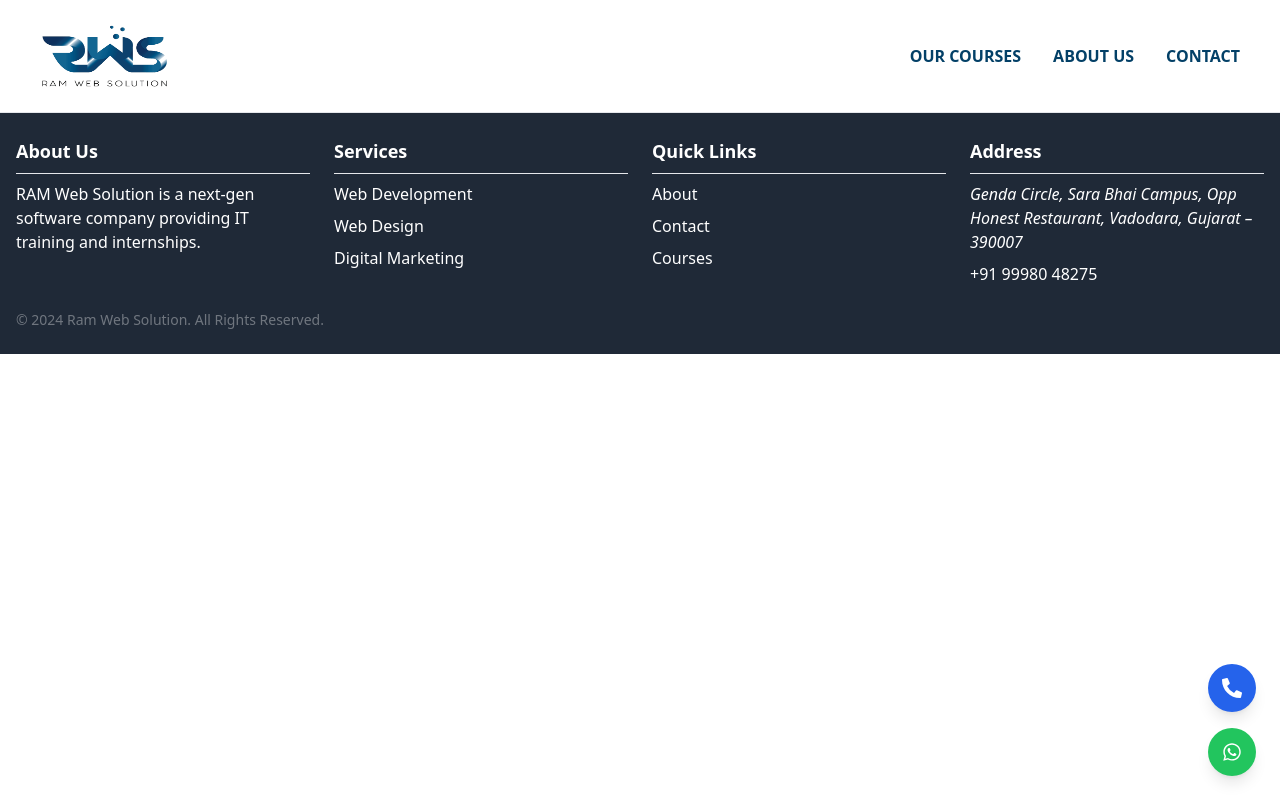
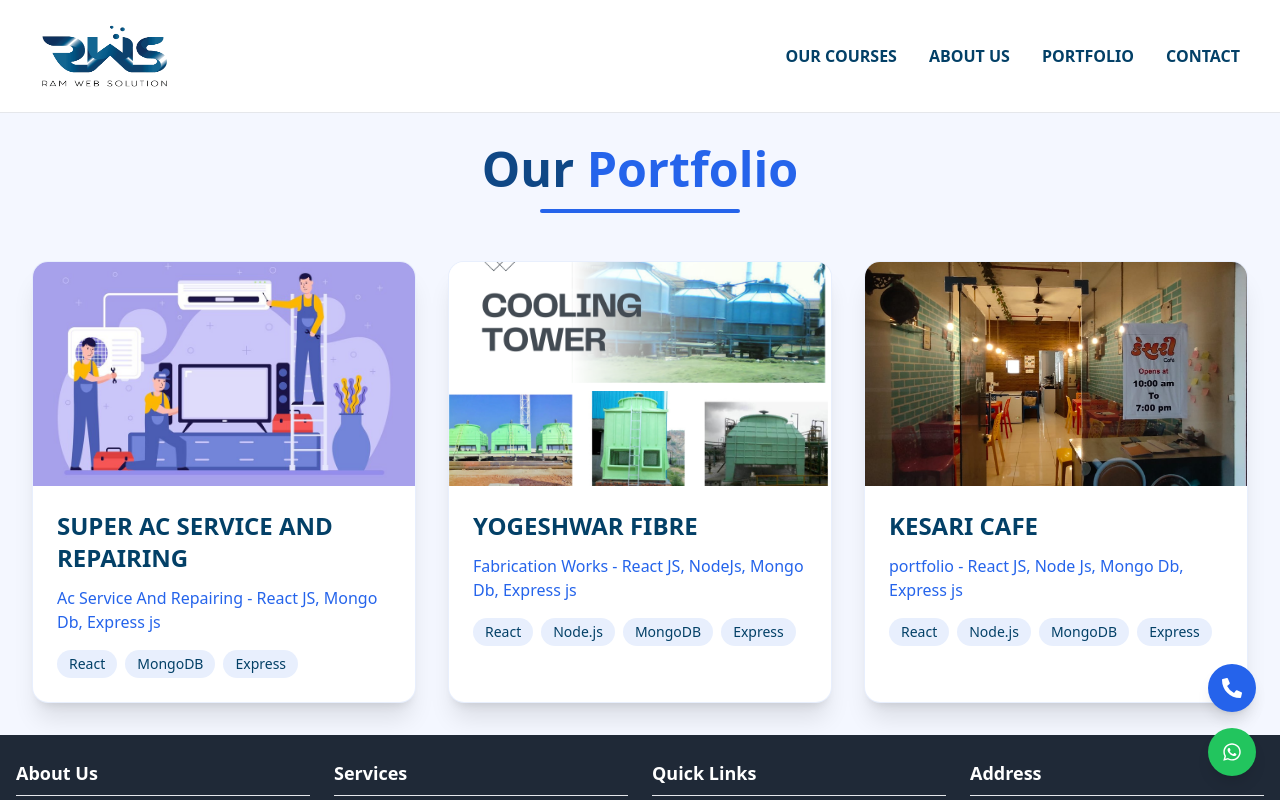
Before and after one commit to Darshanmakwana/ramweb, a React (Vite) app: page /Portfolio in a window 1280 px wide. Shown: the top 800 px of the page. Built offline with nearby package versions, Linux system fonts and the light colour scheme.

Commit message:
add portfolio page and button in home page

```diff
--- a/src/App.jsx
+++ b/src/App.jsx
@@ -8,6 +8,7 @@
 import Footer from "./Components/Footer";
 import About from "./Pages/About";
 import FloatingContactoIcons from "./Components/FloatingContactoIcons";
+import Portfolio from "./Pages/Portfolio";
 
 const App = () => {
   return (
@@ -19,6 +20,7 @@
         <Route path="/courses/:courseId" element={<CourseDetails />} />
         <Route path="/contact" element={<Contect />} />
         <Route path="/about" element={<About />} />
+        <Route path="/Portfolio" element={<Portfolio/>}/>
       </Routes>
       <FloatingContactoIcons/>
       <Footer/>
--- a/src/Components/Navbar.jsx
+++ b/src/Components/Navbar.jsx
@@ -49,6 +49,16 @@
           </div>
 
           <div className="flex items-center space-x-2">
+            {/* <FontAwesomeIcon icon={faUser} className="text-[#034067]" /> */}
+            <Link to="/portfolio">
+              <span className="font-extrabold text-[#034067] hover:cursor-pointer">
+                PORTFOLIO
+              </span>
+            </Link>
+          </div>
+
+
+          <div className="flex items-center space-x-2">
             {/* <FontAwesomeIcon icon={faPhone} className="text-[#034067]" /> */}
             <Link to="/contact">
               <span className=" text-[#034067] font-extrabold hover:cursor-pointer">
@@ -89,20 +99,20 @@
               <div className="text-center">
                 <img src={logo} alt="Company Logo" className="h-24 w-28" />
               </div>
-              <div className="flex items-center space-x-2">
+              <Link to="/courses" className="flex items-center space-x-2" onClick={toggleMenu}>
                 <FontAwesomeIcon icon={faHandshake} />
                 <span className="font-semibold">OUR COURSES</span>
-              </div>
+              </Link>
 
-              <div className="flex items-center space-x-2">
+              <Link to="/about" className="flex items-center space-x-2" onClick={toggleMenu}>
                 <FontAwesomeIcon icon={faUser} />
                 <span className="font-semibold">ABOUT US</span>
-              </div>
+              </Link>
 
-              <div className="flex items-center space-x-2">
+              <Link to="/contact" className="flex items-center space-x-2" onClick={toggleMenu}>
                 <FontAwesomeIcon icon={faPhone} />
                 <span className="font-semibold">CONTACT</span>
-              </div>
+              </Link>
             </div>
           </div>
         </>
--- a/src/Pages/Home.jsx
+++ b/src/Pages/Home.jsx
@@ -977,6 +977,17 @@
             ))}
           </div>
         </motion.div>
+        {/* New Button for More Portfolio Projects */}
+        <div className="text-center mt-8">
+          <Link
+            to="/portfolio"
+            className="inline-block px-8 py-3 border-2 border-[#034067] text-blue-500 font-bold rounded-full
+            transition duration-300 ease-in-out
+            hover:bg-[#034067]"
+          >
+            More Portfolio Projects
+          </Link>
+        </div>
       </section>
     </>
   );
--- /dev/null
+++ b/src/Pages/Portfolio.jsx
@@ -0,0 +1,127 @@
+import React from 'react'
+import { motion} from "framer-motion";
+import kesari from '../assets/kesricafe1.jpg'
+import acservice from '../assets/acservice5.jpg'
+import slide from '../assets/slide3.png'
+
+
+
+const Portfolio = () => {
+  return (
+    <section className="p-8 bg-[#f4f7ff]">
+    <motion.div
+      initial={{ opacity: 0, y: 50 }}
+      whileInView={{ opacity: 1, y: 0 }}
+      transition={{ duration: 0.6 }}
+      viewport={{ once: true }}
+      className="container mx-auto"
+    >
+        <motion.h1
+            className="text-5xl font-bold mb-4 text-[#034067] text-center"
+            animate={{
+                scale: [1, 1.05, 1],
+                color: ['#034067', '#2564eb', '#034067']
+            }}
+            transition={{
+                duration: 3,
+                repeat: Infinity,
+                repeatType: 'loop',
+                ease: 'easeInOut'
+            }}
+        >
+            Our <span className="text-[#2564eb]">Portfolio</span>
+        </motion.h1>
+        <motion.div
+            initial={{ width: 0 }}
+            animate={{ width: 200 }}  // 32 * 4 = 128px
+            transition={{
+                duration: 1,
+                ease: "easeInOut"
+            }}
+            className="h-1 bg-[#2564eb]  mx-auto mb-12 rounded-full"
+        />
+
+        <div className="grid grid-cols-1 md:grid-cols-3 gap-8">
+            {[
+                {
+                    title: "SUPER AC SERVICE AND REPAIRING",
+                    image: acservice,
+                    description: "Ac Service And Repairing - React JS,  Mongo Db, Express js",
+                    tech: ["React", "MongoDB", "Express"]
+                },
+                {
+                    title: "YOGESHWAR FIBRE",
+                    image: slide,
+                    description: "Fabrication Works - React JS, NodeJs, Mongo Db, Express js",
+                    tech: ["React", "Node.js", "MongoDB", "Express"]
+                },
+                {
+                    title: "KESARI CAFE",
+                    image: kesari,
+                    description: "portfolio - React JS, Node Js, Mongo Db, Express js",
+                    tech: ["React", "Node.js", "MongoDB", "Express"]
+                }
+            ].map((project, index) => (
+                <motion.div
+                    key={project.title}
+                    initial={{ opacity: 0, scale: 0.9 }}
+                    whileInView={{ opacity: 1, scale: 1 }}
+                    whileHover={{ scale: 1.05 }}
+                    transition={{
+                        duration: 0.5,
+                        delay: index * 0.2,
+                        type: "spring",
+                        stiffness: 300
+                    }}
+                    viewport={{ once: true }}
+                    className="bg-white rounded-2xl shadow-xl overflow-hidden
+                    border border-[#2564eb]/10
+                    transform transition-all duration-300
+                    hover:shadow-2xl hover:border-[#2564eb]/30"
+          >
+            <div className="relative overflow-hidden">
+              <img
+                src={project.image}
+                alt={project.title}
+                className="w-full h-56 object-cover transition-transform duration-300 group-hover:scale-110"
+              />
+              <div
+                className="absolute inset-0 bg-[#034067]/70
+                            flex items-center justify-center
+                            opacity-0 hover:opacity-100
+                            transition-opacity duration-300"
+              >
+                <span className="text-white text-2xl font-bold">
+                  {project.title}
+                </span>
+              </div>
+            </div>
+
+            <div className="p-6">
+              <h2 className="text-2xl font-bold mb-3 text-[#034067]">
+                {project.title}
+              </h2>
+              <p className="text-[#2564eb] mb-4">{project.description}</p>
+              <div className="flex flex-wrap gap-2">
+                {project.tech.map((tech) => (
+                  <span
+                    key={tech}
+                    className="px-3 py-1 bg-[#2564eb]/10
+                                    text-[#034067] rounded-full text-sm"
+                  >
+                    {tech}
+                  </span>
+                ))}
+              </div>
+            </div>
+          </motion.div>
+        ))}
+      </div>
+    </motion.div>
+
+
+  </section>
+  )
+}
+
+export default Portfolio
```
Also changed, not shown: src/index.css (line endings or trailing spaces).
